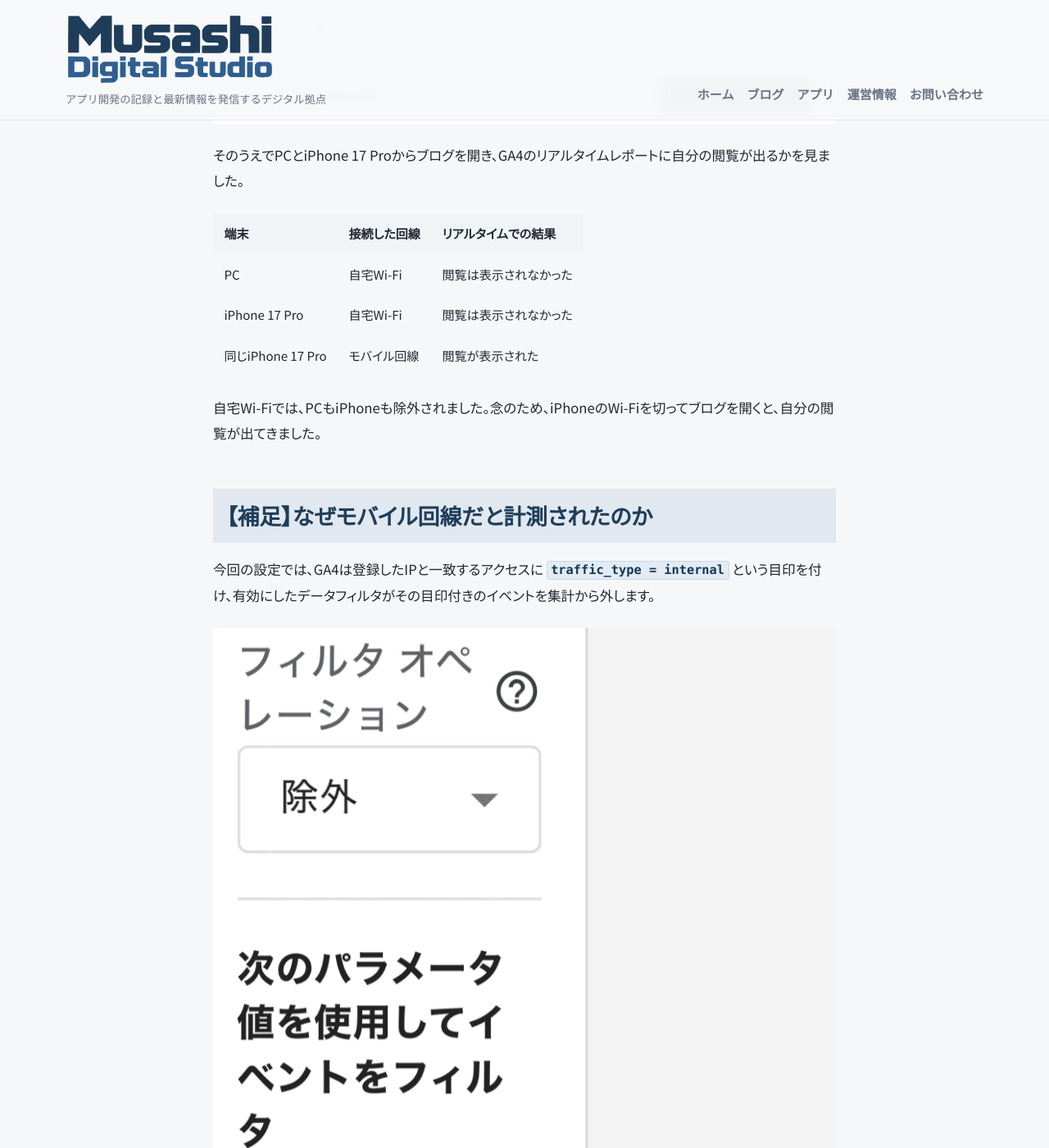
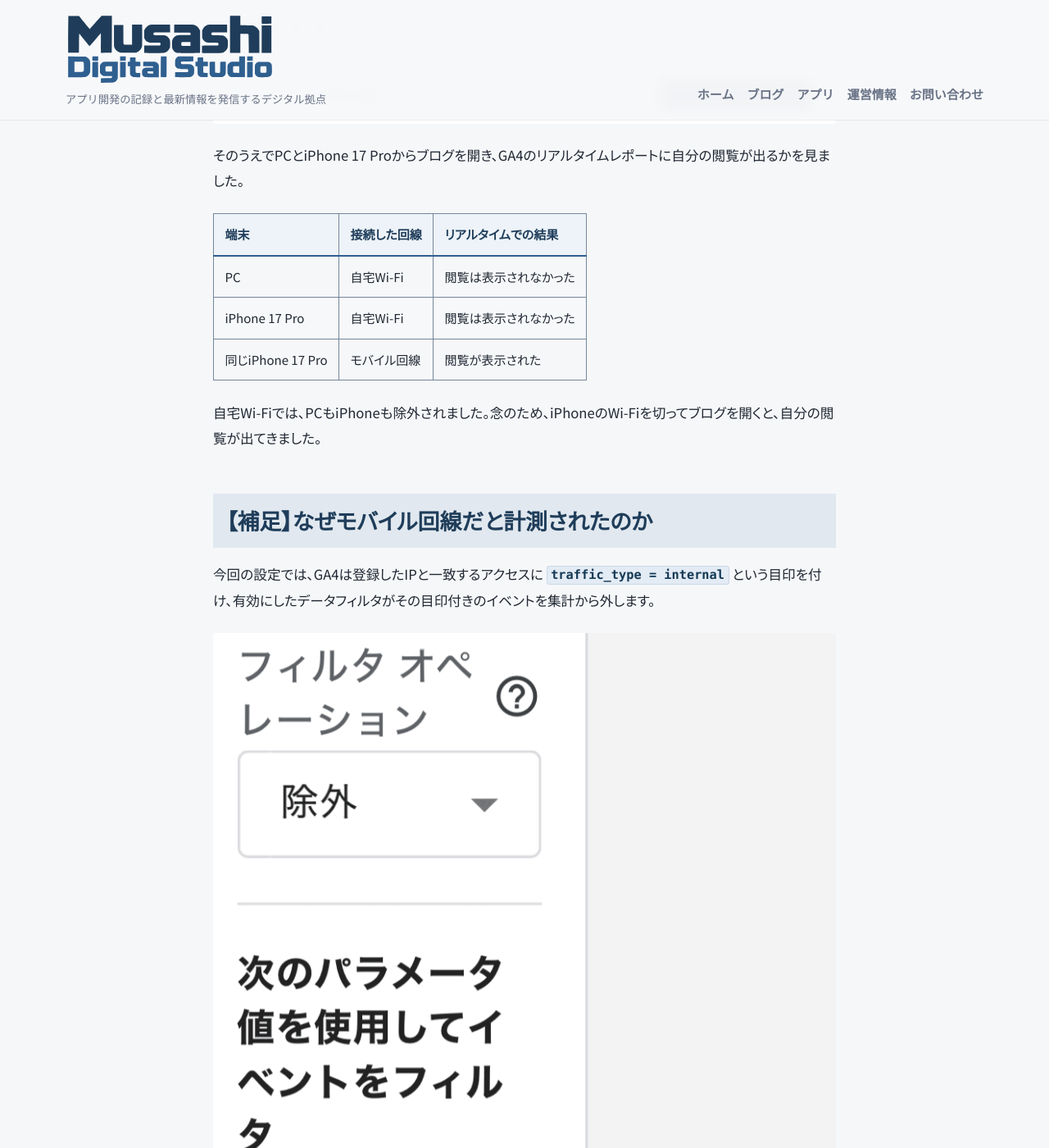
Before and after one commit to yasuhiro-toyoda/yasuhiro-toyoda.github.io, a Jekyll site: the page built from _posts/2026/11/2026-11-14-ga4-exclude-own-traffic.md, in a window 1280 px wide and 1400 px high, scrolled down 3885 px. Shown: the whole window at 82% size. Built offline with Jekyll 4.4.1, drawn with Linux system fonts in a browser that asks for light colours.

Commit message:
Improve article table readability

```diff
--- a/assets/css/site.css
+++ b/assets/css/site.css
@@ -1341,7 +1341,8 @@ h6 {
 .blog-post .post-body td {
   min-width: 0;
   padding: 0.76rem 0.84rem;
-  border: none;
+  border: 1px solid #74869c;
+  color: var(--text);
   text-align: left;
   vertical-align: top;
   overflow-wrap: anywhere;
@@ -1349,8 +1350,17 @@ h6 {
 }
 
 .blog-post .post-body th {
-  background: var(--surface-alt);
+  background: var(--accent-soft);
+  color: var(--accent-strong);
   font-weight: 700;
+}
+
+.blog-post .post-body thead th {
+  border-bottom: 2px solid var(--accent);
+}
+
+.blog-post .post-body tbody tr:nth-child(even) td {
+  background: var(--surface-soft);
 }
 
 .blog-post .post-body th code,
```
